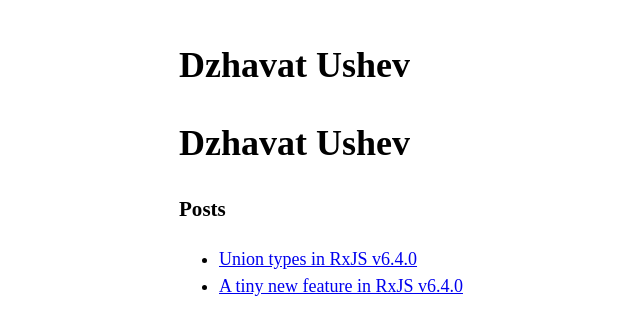
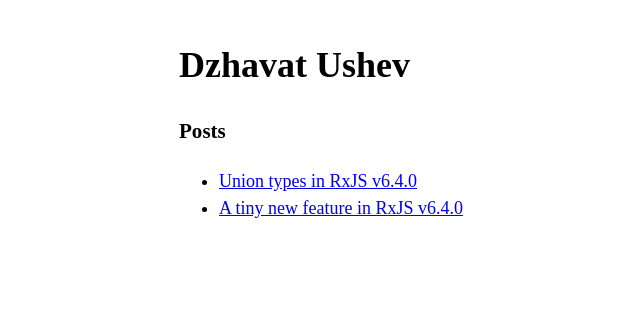
Before and after one commit to dzhavat/dzhavat.github.io, a Jekyll site: the page built from index.md, in a window 1280 px wide. Shown: the top 335 px of the page, without its empty margins (128-768 px from the left). Built offline with Jekyll 4.4.1, drawn with Linux system fonts in a browser that asks for light colours; our own code applies the rules of GitHub Pages for plain Markdown files.

Commit message:
Update index.md

```diff
--- a/index.md
+++ b/index.md
@@ -1,5 +1,3 @@
-# Dzhavat Ushev
-
 ### Posts
 
 <ul>
```
